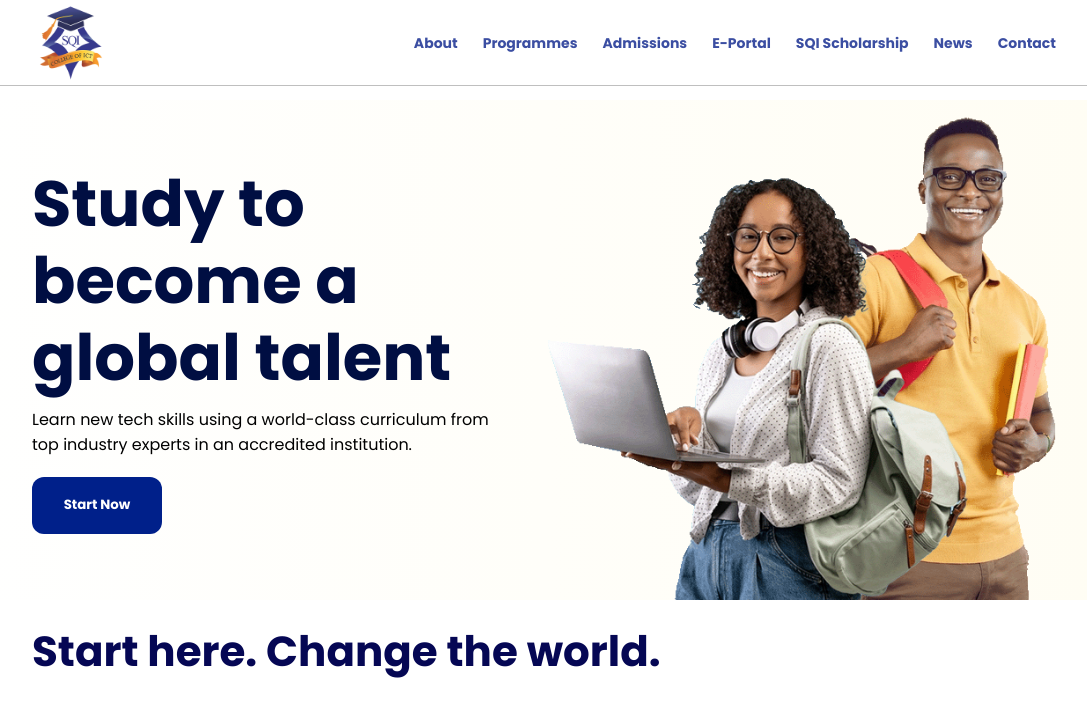
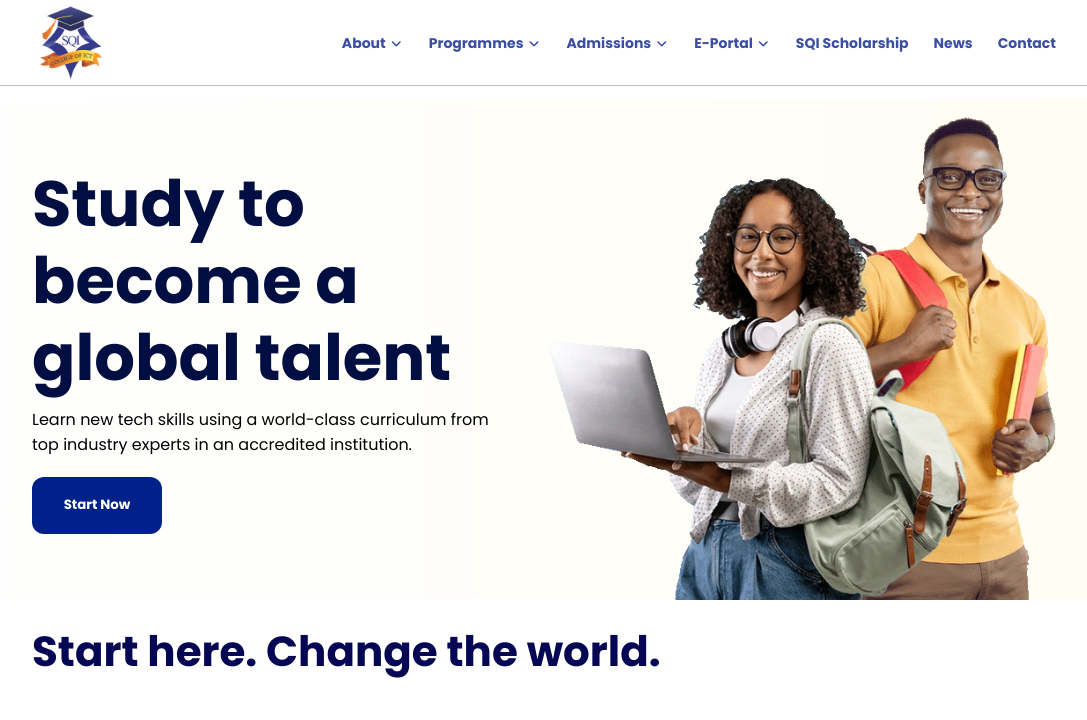
Before and after one commit to heisalimi1/SQI_PAGE, a plain HTML site: page index.html in a window 1280 px wide. Shown: the top 720 px of the page, without its empty margins (96-1183 px from the left). Drawn offline with Linux system fonts and the light colour scheme; a web font is replaced by a local one.

Commit message:
rearrange

```diff
--- a/index.html
+++ b/index.html
@@ -12,10 +12,10 @@
         <nav>
             <img class="logo" src="./media/logo.jpg" alt="">
             <ul class="nav-links">
-                <Li><a href="#">About</a></Li>
-                <Li><a href="#">Programmes</a></Li>
-                <Li><a href="#">Admissions</a></Li>
-                <Li><a href="#">E-Portal</a></Li>
+                <Li><a href="#">About</a><i class="fa-solid fa-angle-down"></i></Li>
+                <Li><a href="#">Programmes</a><i class="fa-solid fa-angle-down"></i></Li>
+                <Li><a href="#">Admissions</a><i class="fa-solid fa-angle-down"></i></Li>
+                <Li><a href="#">E-Portal</a><i class="fa-solid fa-angle-down"></i></Li>
                 <Li><a href="#">SQI Scholarship</a></Li>
                 <Li><a href="#">News</a></Li>
                 <Li><a href="#">Contact</a></Li>
--- a/style.css
+++ b/style.css
@@ -15,6 +15,12 @@ header {
     height: 85px;
     background-color: white;
     z-index: 2;
+}
+
+header .fa-solid {
+    color: #3B4EA2;
+    font-size: 12px;
+    margin-left: 3px;
 }
 
 .img{
@@ -539,8 +545,10 @@ header {
     display: grid;
     /* border: 1px solid; */
     height: 40dvh;
-    width: 85%;
+    width: 100%;
     margin: 50px auto;
+    margin-left: 50px;
+    /* justify-content: center; */
     grid-template-columns: repeat(4, 1fr);
     gap: 20px;
     align-content: 5px;
@@ -548,8 +556,8 @@ header {
 
 .logos{
     /* border: 1px solid; */
-    height: 60px;
-    width: 80%;
+    height: 65px;
+    width: 100%;
     background-size: contain;
     background-repeat: no-repeat;
 }
```
